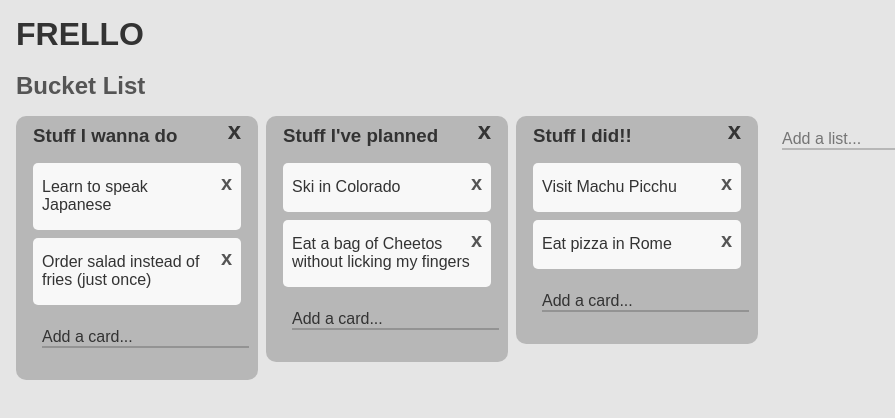
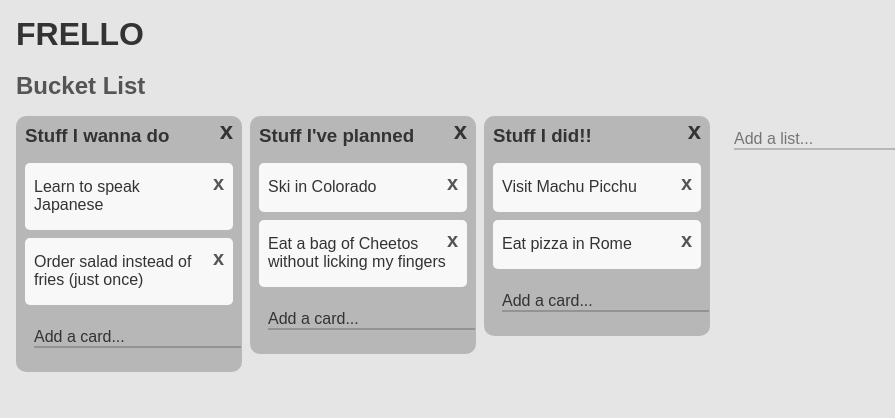
Before and after one commit to hnipps/frello, a React (Create React App) app: page / in a window 1280 px wide. Shown: the top 418 px of the page, without its empty margins (0-895 px from the left). Built offline with nearby package versions, Linux system fonts and the light colour scheme.

Commit message:
Changed add card input margin and list padding to match the tachyons branch

```diff
--- a/src/components/list/list.css
+++ b/src/components/list/list.css
@@ -10,8 +10,9 @@
   flex-grow: 0;
   flex-shrink: 0;
   flex-basis: auto;
-  padding-left: 1rem;
-  padding-right: 1rem;
+  padding-left: 0.5rem;
+  padding-right: 0.5rem;
+  padding-bottom: 0.5rem;
 }
 
 .list-header {
@@ -43,10 +44,10 @@
   list-style: none;
   padding-left: 0;
   margin-top: 0.5rem;
+  margin-bottom: 0;
 }
 
 .list-add-card-item {
-  margin-bottom: 0.5rem;
   border-style: solid;
   border-width: 1px;
   border-color: transparent;
```
